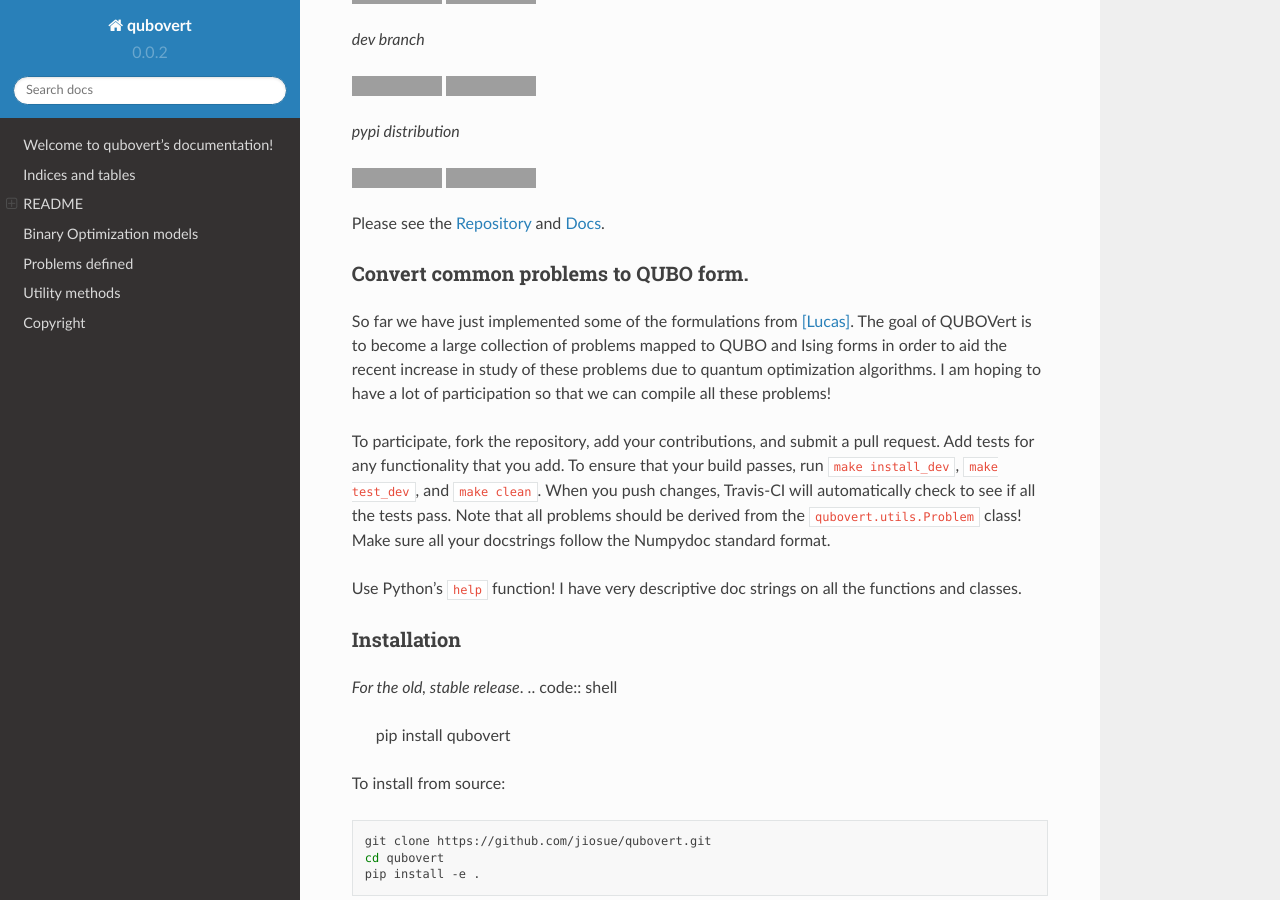
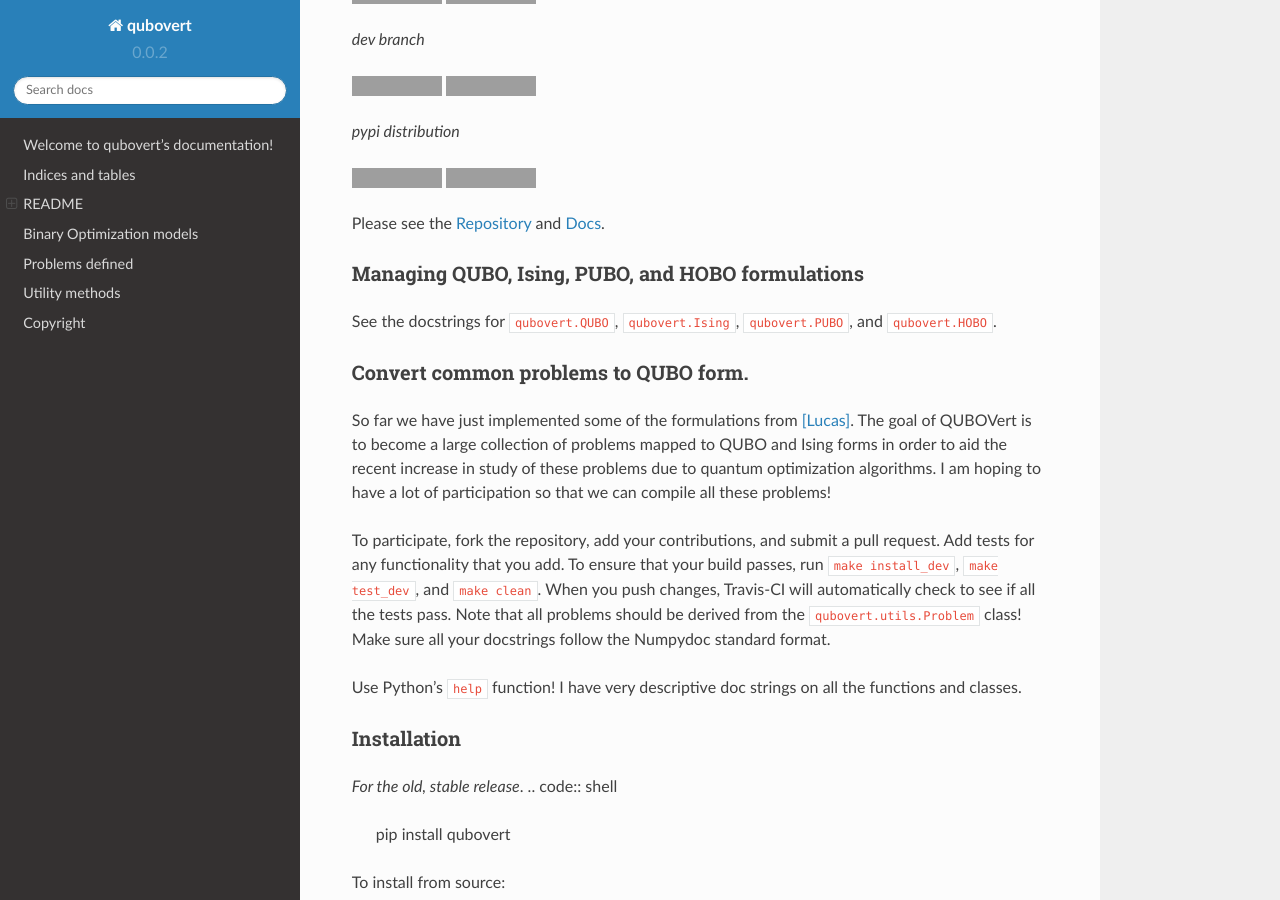
Before and after one commit to jtiosue/qubovert, a Sphinx documentation site: the page built from docs/index.rst, in a window 1280 px wide and 900 px high, scrolled down 498 px. Built offline with Sphinx 7.4.7 and the Read the Docs theme 2.0.0, drawn with Linux system fonts in a browser that asks for light colours; the version number is read from the project's files by our own code; part of the change alters nothing that is shown; grey boxes are pictures that could not be loaded.

```diff
--- a/README.rst
+++ b/README.rst
@@ -29,6 +29,12 @@ QUBOVert
     :alt: pypi dist downloads
 
 Please see the `Repository <https://github.com/jiosue/QUBOVert>`_ and `Docs <https://qubovert.readthedocs.io>`_.
+
+
+Managing QUBO, Ising, PUBO, and HOBO formulations
+-------------------------------------------------
+See the docstrings for ``qubovert.QUBO``, ``qubovert.Ising``, ``qubovert.PUBO``, and ``qubovert.HOBO``.
+
 
 Convert common problems to QUBO form.
 -------------------------------------
--- a/docs/index.rst
+++ b/docs/index.rst
@@ -25,7 +25,8 @@ Binary Optimization models
 
 .. automodule:: qubovert
     :members:
-    :show-inheritance:
+    :special-members:
+    :inherited-members:
 
 
 Problems defined
@@ -45,7 +46,8 @@ For example, you can use the ``SetCover`` class with any of the following.
 
 .. automodule:: qubovert.problems
     :members:
-    :show-inheritance:
+    :special-members:
+    :inherited-members:
 
 
 Utility methods
@@ -56,7 +58,8 @@ Note that the ``utils`` modules will not be imported with ``from qubovert import
 
 .. automodule:: qubovert.utils
     :members:
-    :show-inheritance:
+    :special-members:
+    :inherited-members:
 
 
 Copyright
```
